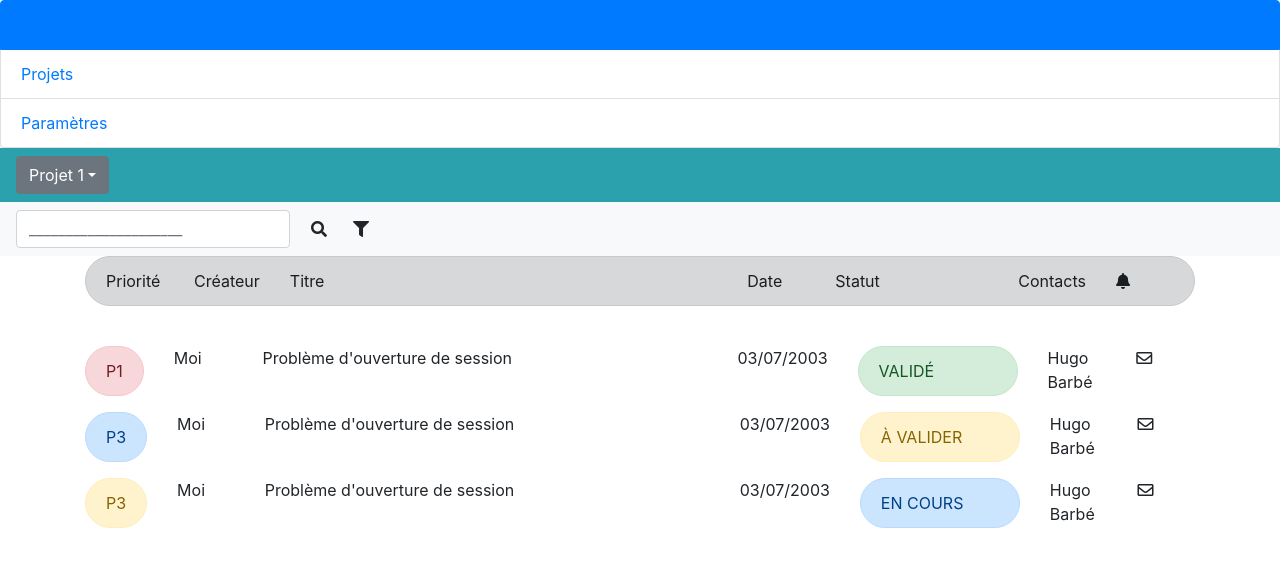
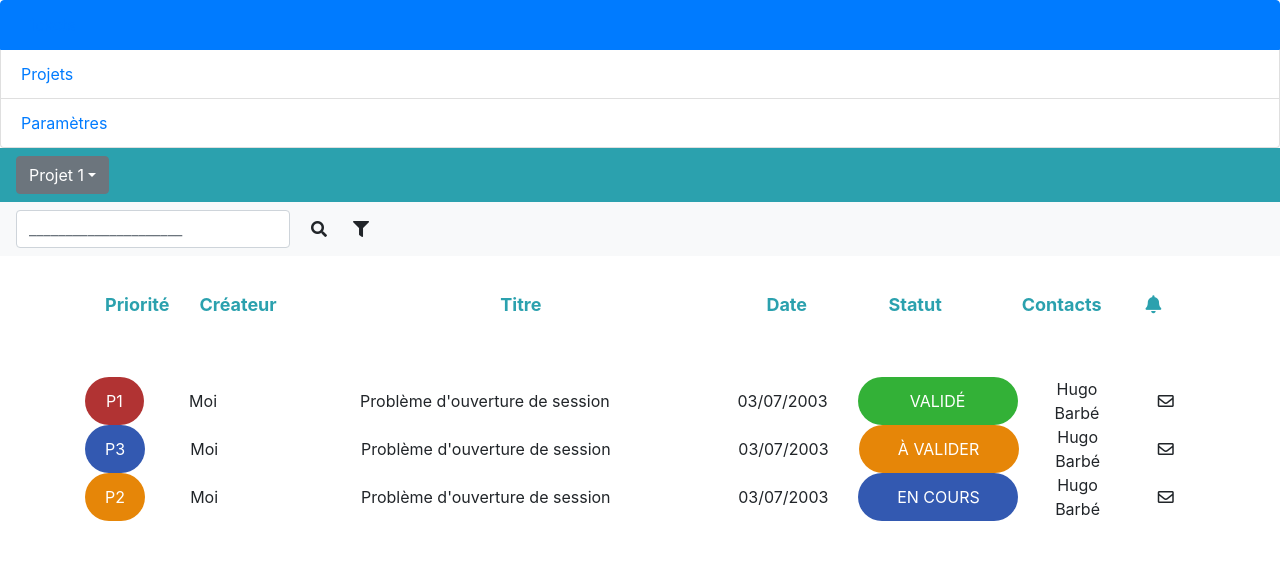
Before and after one commit to barbehu1/Projet-Ticketing, a PHP site: page /utilisateur-tickets.php in a window 1280 px wide. Shown: the top 567 px of the page. Run offline with PHP 8.4, Linux system fonts and the light colour scheme.

Commit message:
Update utilisateur-tickets.php

```diff
--- a/utilisateur-tickets.php
+++ b/utilisateur-tickets.php
@@ -5,7 +5,7 @@
 	<meta charset="utf-8">
 	<link rel="stylesheet" href="https://cdn.jsdelivr.net/npm/bootstrap@4.6.0/dist/css/bootstrap.min.css" integrity="sha384-B0vP5xmATw1+K9KRQjQERJvTumQW0nPEzvF6L/Z6nronJ3oUOFUFpCjEUQouq2+l" crossorigin="anonymous">
 	<link rel="stylesheet" href="https://cdnjs.cloudflare.com/ajax/libs/font-awesome/5.15.2/css/all.min.css" integrity="sha512-HK5fgLBL+xu6dm/Ii3z4xhlSUyZgTT9tuc/hSrtw6uzJOvgRr2a9jyxxT1ely+B+xFAmJKVSTbpM/CuL7qxO8w==" crossorigin="anonymous" />
-	<link rel="stylesheet" type="text/css" href="style-utilisateur-tickets.css">
+	<link rel="stylesheet" type="text/css" href="style.css">
 </head>
 <body>
 
@@ -48,7 +48,7 @@
 		</div>
 
   		<br>
-  		<div class="row">
+  		<div class="row align-items-center">
   			<div class="w-100"></div>
 			<div class="col"><div class="alert alert-danger rounded-pill" role="alert">P1</div></div>
 			<div class="col">Moi</div>
@@ -68,7 +68,7 @@
 			<div class="col"><i class="far fa-envelope"></i></div>
 
 			<div class="w-100"></div>
-			<div class="col"><div class="alert alert-warning rounded-pill" role="alert">P3</div></div>
+			<div class="col"><div class="alert alert-warning rounded-pill" role="alert">P2</div></div>
 			<div class="col">Moi</div>
 			<div class="col-5">Problème d'ouverture de session</div>
 			<div class="col">03/07/2003</div>
```
